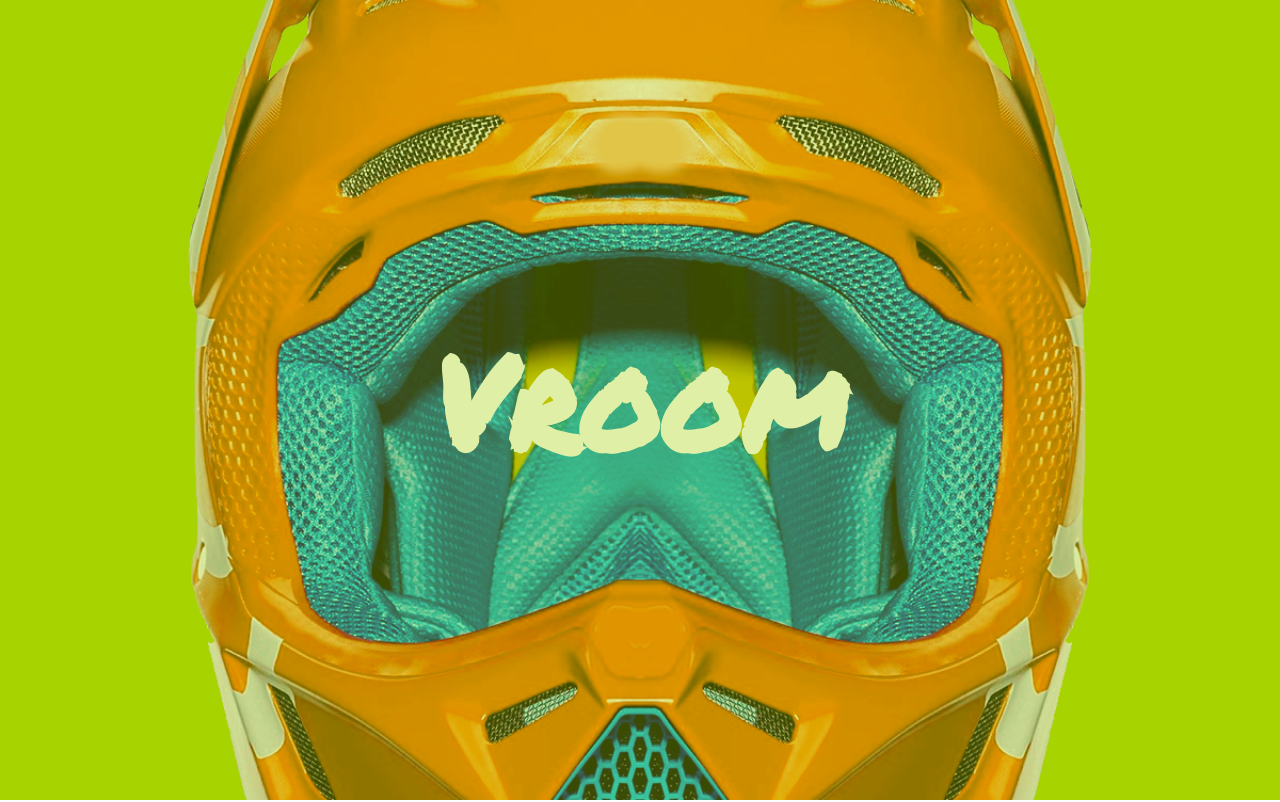
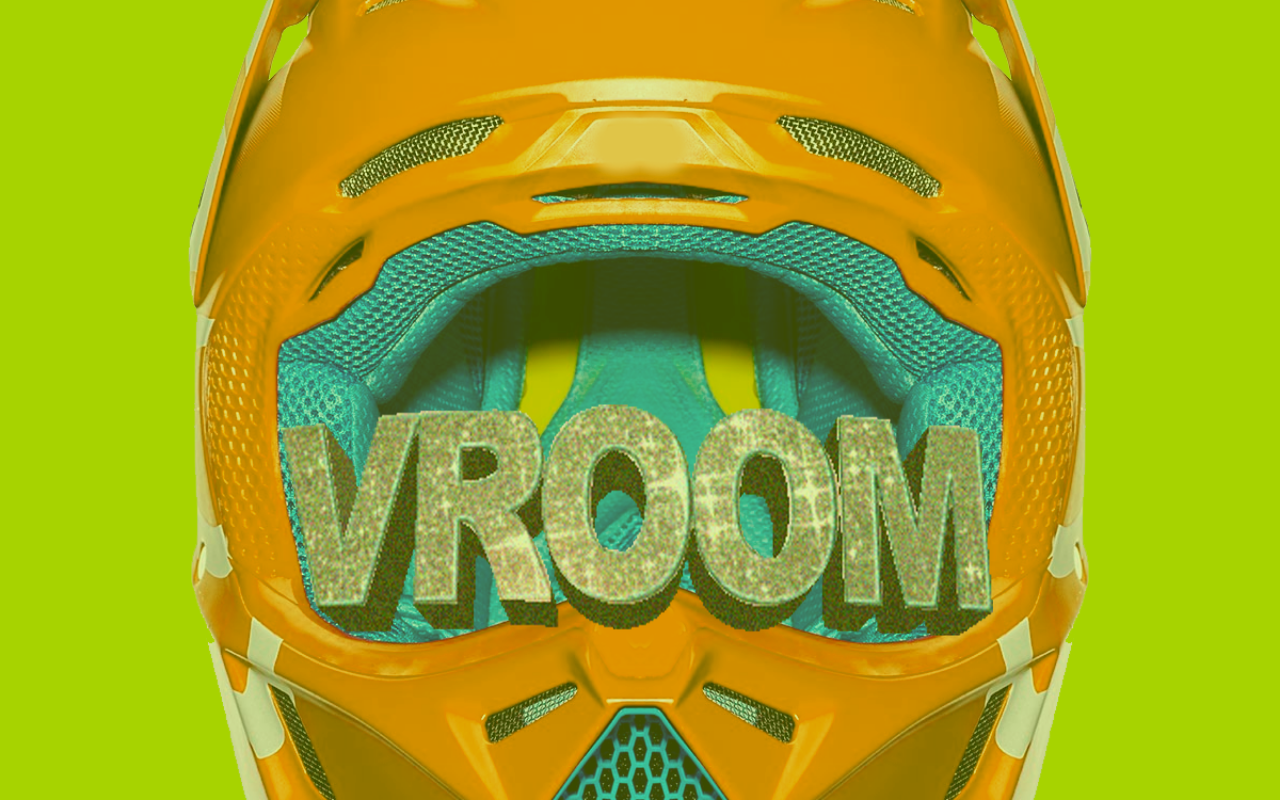
Before and after one commit to ArledgeMike/vroomsports, a website built with webpack: page app/index.html in a window 1280 px wide. Shown: the top 802 px of the page. Built offline with nearby package versions, Linux system fonts and the light colour scheme.

Commit message:
added proper logo to home page

```diff
--- a/app/index.html
+++ b/app/index.html
@@ -15,7 +15,7 @@
 
 <div class="bgimg-1">
   <div class="caption">
-    <h1 class="title">Vroom</h1>
+    <div class="title"></div>
   </div>
 </div>
 
@@ -24,8 +24,6 @@
   <p>"is a strategist. Familiar with his opponent, he approaches from more than one angle. In addition to rapping, he dabbles in producing, promising to soon release “cold ass electronic beats.” Outside of the music itself,  French even dabbles in thinking up ideas for improving the distribution of Chicago artists. Noting the absence of an established center for the release of Chicago music, he offers a solution: “If we were all under one label, the industry would have to take us all up at one time. If we had our own industry, it would be way easier to be noticed. It took me so many years – four to five years – just to get noticed on a big press outside of Chicago. Chicago needs its own MMG or something like that."</p>
   <a href="#" class="title_link">Respect Mag</a>
 </div>
-
-
 
 <div class="bgimg-2">
   <div class="caption">
--- a/app/index.js
+++ b/app/index.js
@@ -2,3 +2,4 @@ import './public/scss/styles.scss';
 
 var favicon =  require('./public/images/favicon.ico');
 var logo = require('./public/images/rf_logo.png');
+var vroomLogo = require('./public/images/vroom_logo.png');
--- a/app/public/scss/styles.scss
+++ b/app/public/scss/styles.scss
@@ -35,8 +35,16 @@ h1{
   -moz-transform:translateY(-50%);
 }
 .title{
-  margin:0;
-  opacity:1;
+    background-image: url(../images/vroom_logo.png);
+    background-repeat: no-repeat;
+    width: 100%;
+    height: 248px;
+    margin: 0;
+    opacity: 1;
+    background-position: 50%;
+    background-size:contain;
+    -webkit-background-size:contain;
+    -moz-background-size:contain;
 }
 
 .logo{
```
Also changed, not shown: app/public/images/vroom_logo.png (added).
